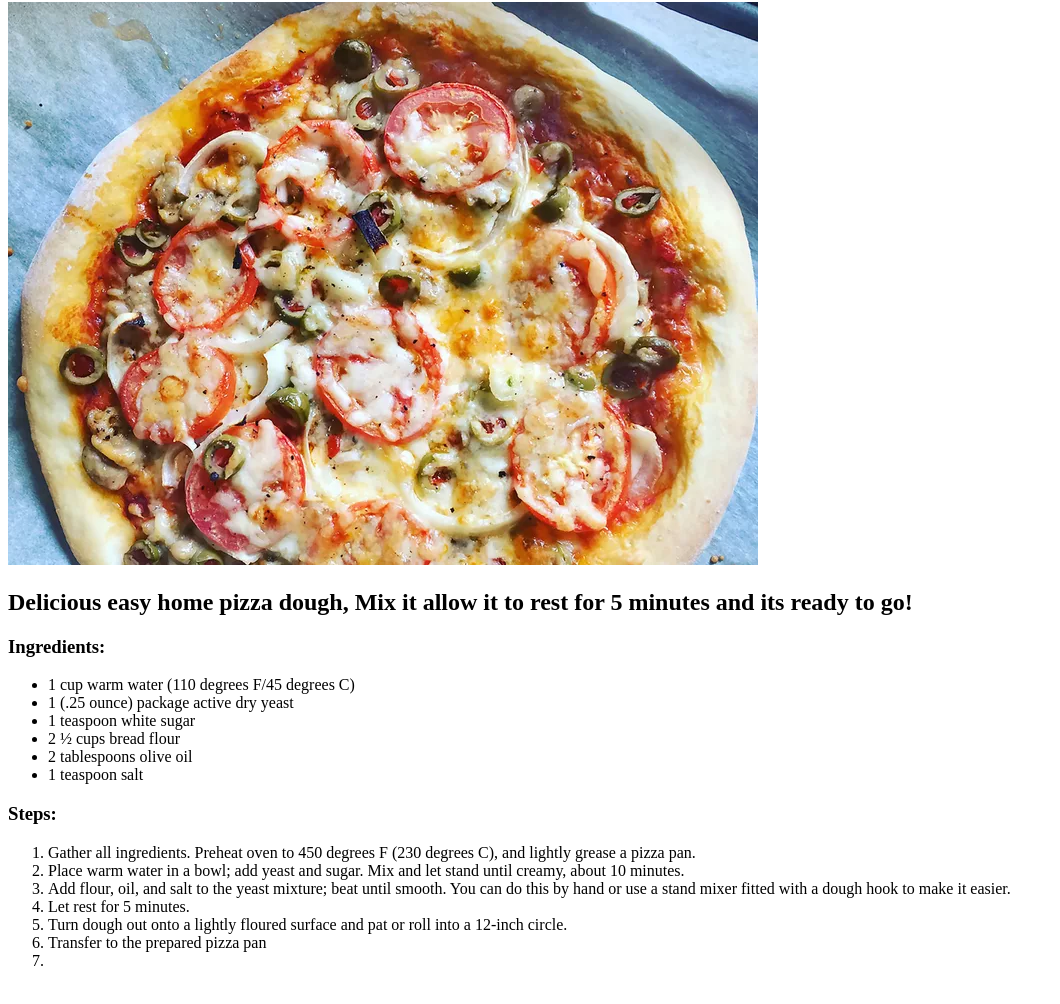
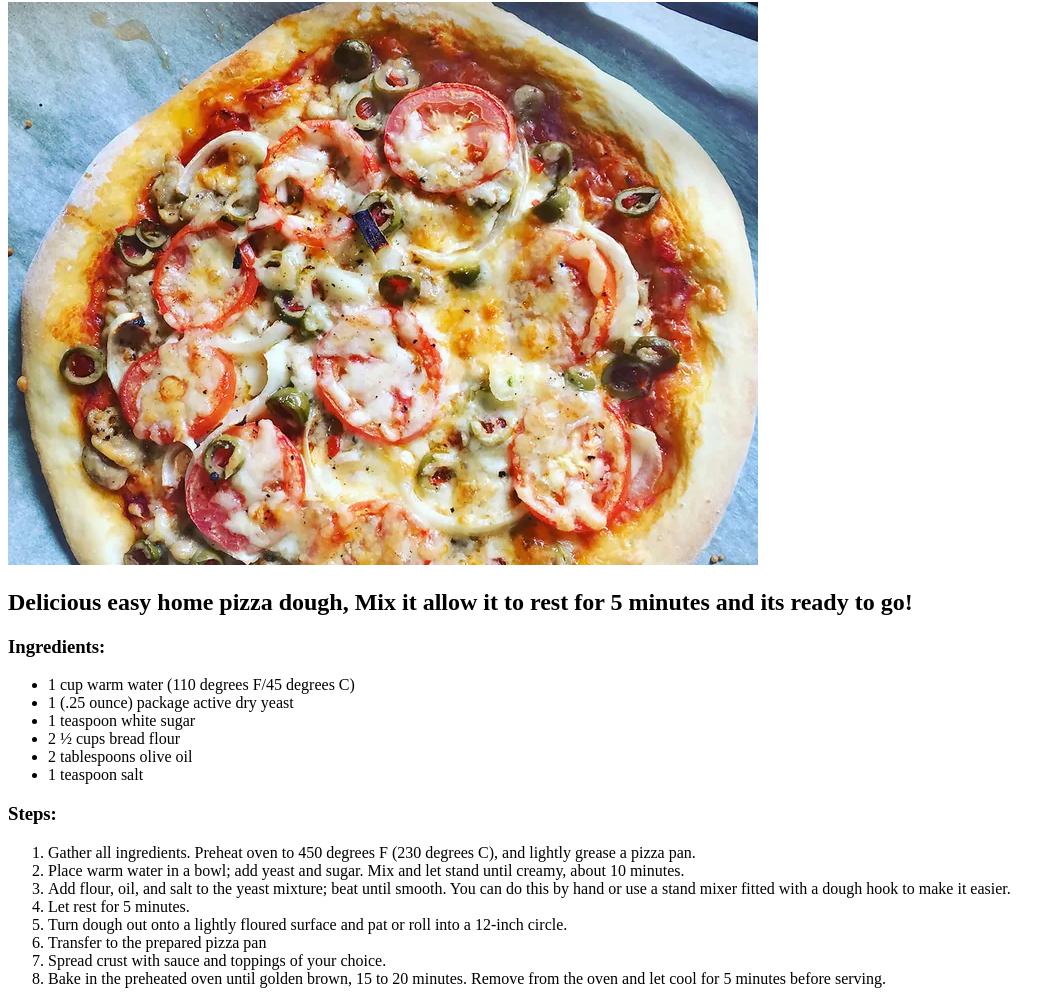
Before and after one commit to LJP-dev/odin-recipes, a plain HTML site: page recipes/pizza.html in a window 1280 px wide. Shown: the part 78-1082 px from the top of the page, without its empty margins (0-1060 px from the left). Drawn offline with Linux system fonts and the light colour scheme.

Commit message:
add: the two remaining listing steps

```diff
--- a/recipes/pizza.html
+++ b/recipes/pizza.html
@@ -37,12 +37,11 @@
 
          <li>Transfer to the prepared pizza pan</li>
 
-         <li></li>
+         <li>Spread crust with sauce and toppings of your choice.</li>
 
-
-
-
-
+         <li>Bake in the preheated oven until golden brown, 15 to 20
+             minutes. Remove from the oven and let cool for 5 minutes
+             before serving.</li>
     </ol>
 
 
```
